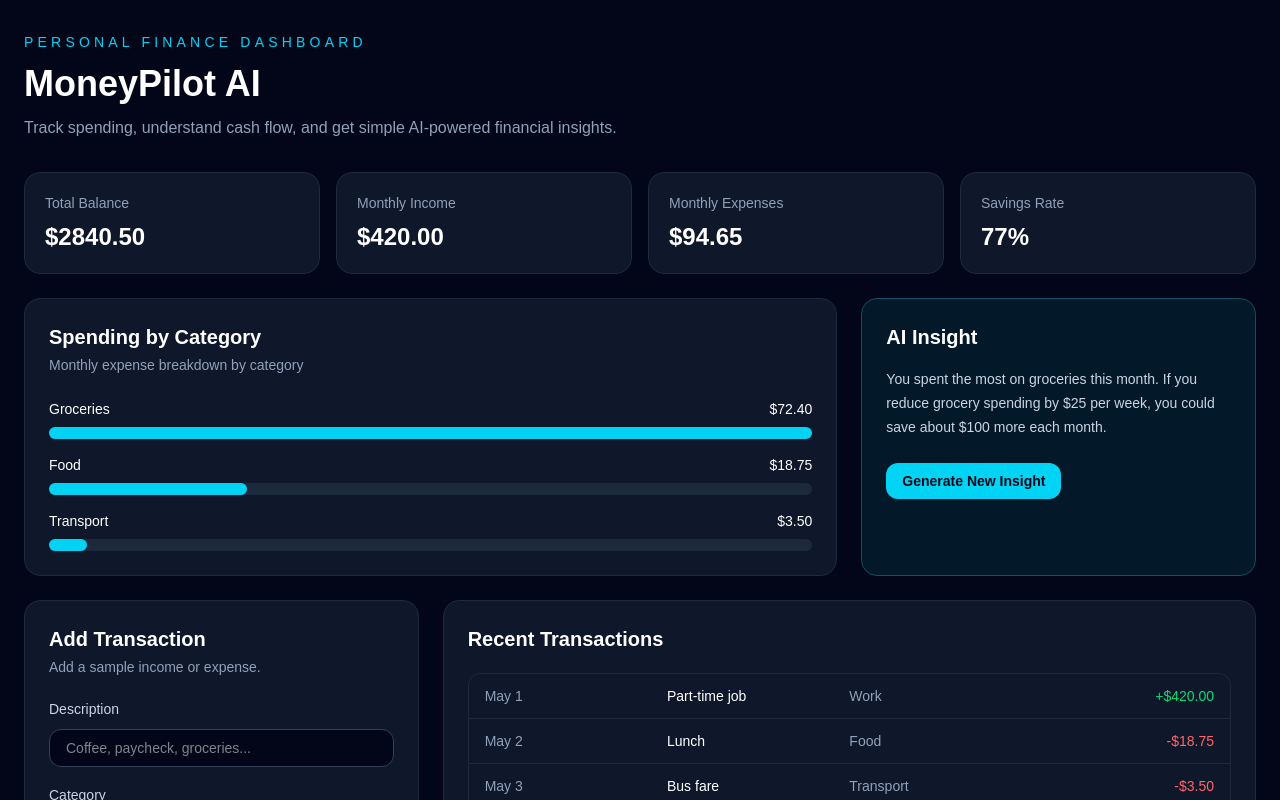
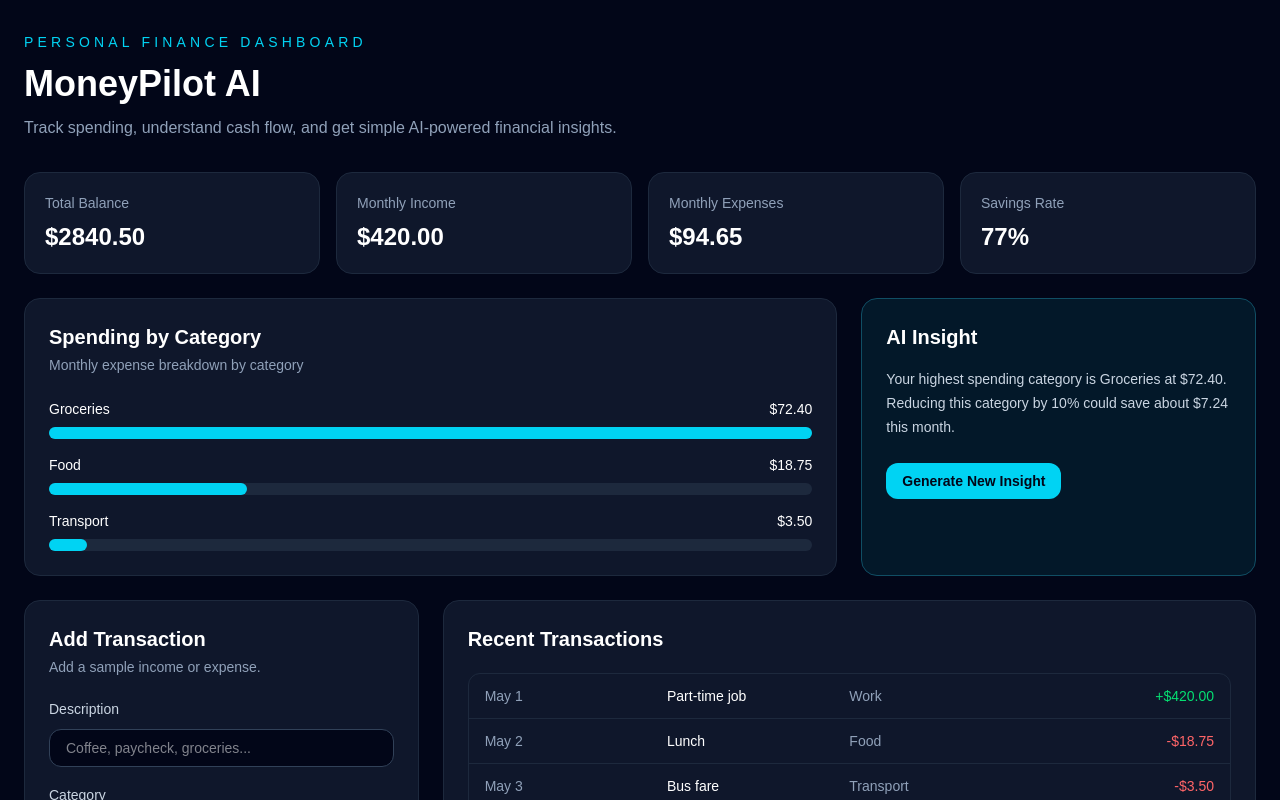
Before and after one commit to Ripunjay0602/moneypilot-ai, a Next.js app in the folder frontend/: page / in a window 1280 px wide. Shown: the top 800 px of the page. Built offline with nearby package versions, Linux system fonts and the light colour scheme.

Commit message:
Generate dynamic AI insight from spending data

```diff
--- a/frontend/src/app/page.tsx
+++ b/frontend/src/app/page.tsx
@@ -80,6 +80,11 @@ export default function Home() {
     )
 ).sort((a, b) => b.amount - a.amount);
 
+const topSpendingCategory = spendingCategories[0] ?? {
+  name: "No expenses yet",
+  amount: 0,
+};
+
   function handleAddTransaction(newTransaction: NewTransaction) {
     const formattedAmount =
       newTransaction.type === "Expense"
@@ -118,7 +123,10 @@ export default function Home() {
 
         <div className="mt-6 grid gap-6 lg:grid-cols-3">
           <SpendingCategoryCard categories={spendingCategories} />
-          <AiInsightCard />
+          <AiInsightCard
+  topCategoryName={topSpendingCategory.name}
+  topCategoryAmount={topSpendingCategory.amount}
+/>
         </div>
 
         <div className="mt-6 grid gap-6 lg:grid-cols-3">
--- a/frontend/src/components/AiInsightCard.tsx
+++ b/frontend/src/components/AiInsightCard.tsx
@@ -1,11 +1,24 @@
-export default function AiInsightCard() {
+type AiInsightCardProps = {
+  topCategoryName: string;
+  topCategoryAmount: number;
+};
+
+export default function AiInsightCard({
+  topCategoryName,
+  topCategoryAmount,
+}: AiInsightCardProps) {
+  const potentialSavings = topCategoryAmount * 0.1;
+
   return (
     <div className="rounded-2xl border border-cyan-900 bg-cyan-950/40 p-6">
       <h2 className="text-xl font-semibold">AI Insight</h2>
+
       <p className="mt-4 text-sm leading-6 text-slate-300">
-        You spent the most on groceries this month. If you reduce grocery
-        spending by $25 per week, you could save about $100 more each month.
+        Your highest spending category is {topCategoryName} at $
+        {topCategoryAmount.toFixed(2)}. Reducing this category by 10% could save
+        about ${potentialSavings.toFixed(2)} this month.
       </p>
+
       <button className="mt-6 rounded-xl bg-cyan-400 px-4 py-2 text-sm font-semibold text-slate-950">
         Generate New Insight
       </button>
```
Lines whose indentation alone changed are shown as unchanged.
